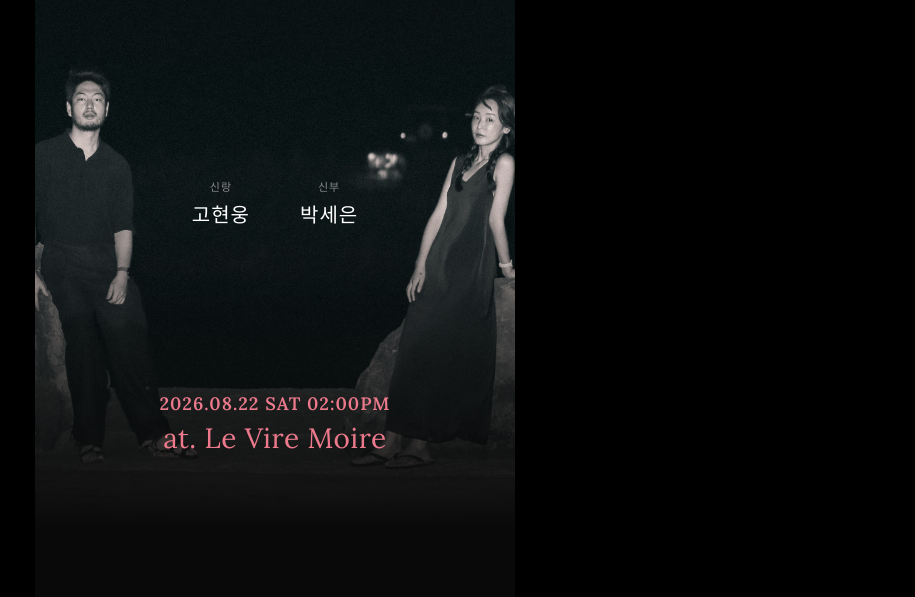
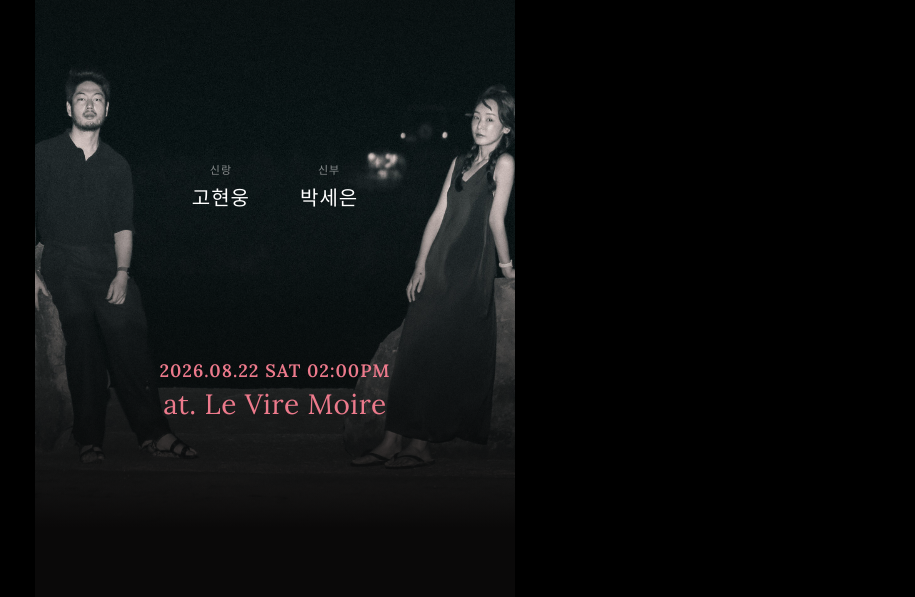
Before and after one commit to hyunwoongko/mobile-wedding, a plain HTML site: page index.html in a window 1280 px wide. Shown: the part 200-797 px from the top of the page, without its empty margins (365-1280 px from the left). Drawn offline with Linux system fonts and the light colour scheme; a web font is replaced by a local one.

Commit message:
Move cover bottom text up with 37% padding
Co-Authored-By: Claude Opus 4.6 <noreply@anthropic.com>

```diff
--- a/css/style.css
+++ b/css/style.css
@@ -89,7 +89,7 @@ button { border: none; cursor: pointer; font-family: inherit; background: none;
   flex-direction: column;
   align-items: center;
   justify-content: space-between;
-  padding: 80px 30px 30%;
+  padding: 80px 30px 37%;
   text-align: center;
   background: linear-gradient(
     to bottom,
```
